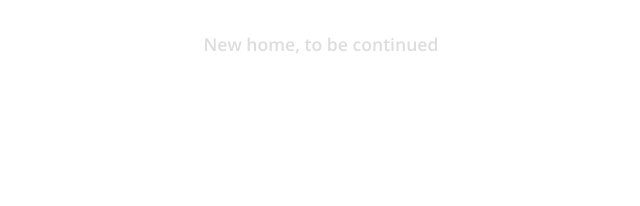
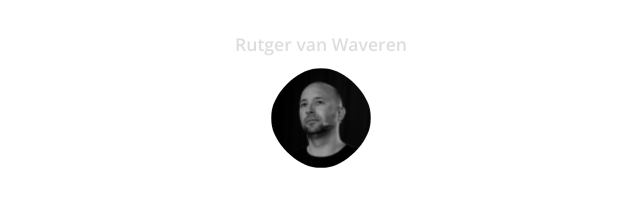
Before and after one commit to rvw/rvw.one, a plain HTML site: page index.html in a window 1280 px wide. Shown: the whole page, without its empty margins (319-959 px from the left). Drawn offline with nearby package versions, Linux system fonts and the light colour scheme.

Commit message:
Add image

```diff
--- a/index.html
+++ b/index.html
@@ -17,6 +17,16 @@
     </style>
   </head>
   <body>
-    <h1>New home, to be continued</h1>
+    <h1>Rutger van Waveren</h1>
+    <svg width="100px" height="100px" viewBox="0 0 550 550" version="1.1" xmlns="http://www.w3.org/2000/svg" xmlns:xlink="http://www.w3.org/1999/xlink">
+      <defs>
+        <pattern id="p" patternUnits="userSpaceOnUse" width="700" height="700">
+          <image xlink:href="r.jpg" x="-50" y="-70" width="700" height="700" />
+        </pattern>
+      </defs>
+        <g id="Page-1" stroke="none" stroke-width="1" fill="url(#p)" fill-rule="evenodd">
+            <path d="M364.434066,19.7170331 C315.040995,-4.97950232 234.955643,-4.96636069 185.562469,19.7443629 L164.551947,30.2556371 C115.156962,54.9672663 55.0728705,115.037281 30.3553393,164.415847 L19.7590764,185.584153 C-4.96067891,234.967162 -4.95845487,315.037281 19.7590764,364.415847 L30.3553393,385.584153 C55.0750946,434.967162 115.158773,495.033639 164.551947,519.744363 L185.562469,530.255637 C234.957453,554.967266 315.052279,554.97386 364.434066,530.282967 L385.565934,519.717033 C434.959005,495.020498 495.02614,434.947721 519.717033,385.565934 L530.282967,364.434066 C554.979502,315.040995 554.97386,234.947721 530.282967,185.565934 L519.717033,164.434066 C495.020498,115.040995 434.947721,54.9738605 385.565934,30.2829669 L364.434066,19.7170331 Z" id="path" stroke="#979797"></path>
+        </g>
+    </svg>
   </body>
 </html>
```
Also changed, not shown: r.jpg (added).
